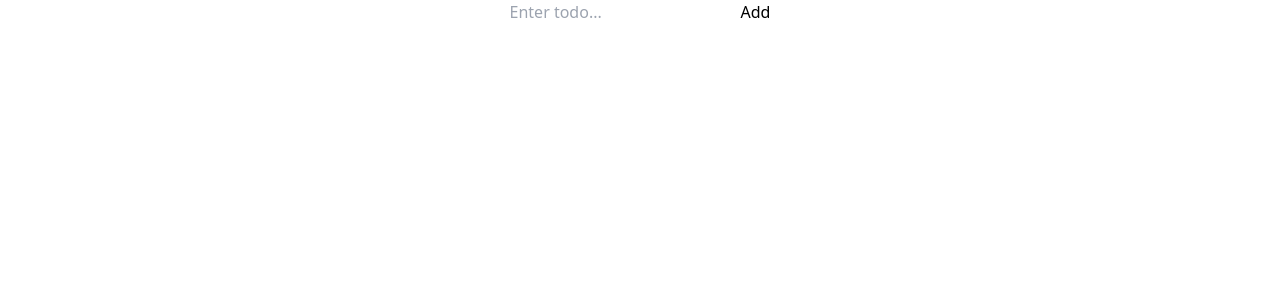
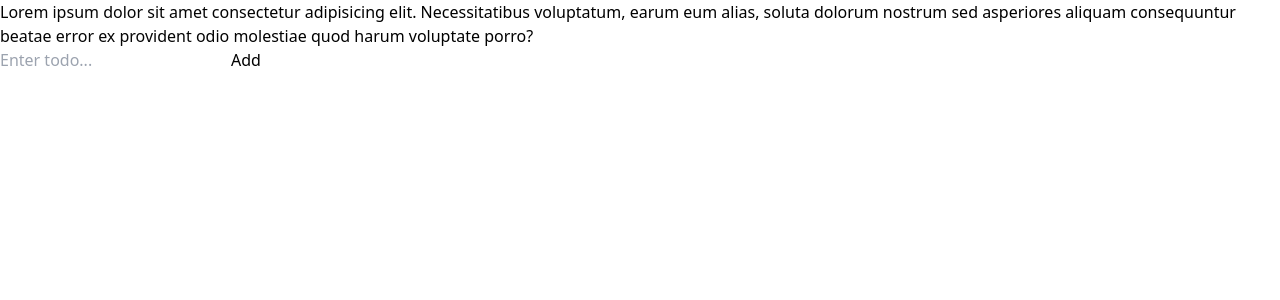
Before and after one commit to AbhinavMishra32/rxai, a React (Vite) app in the folder todoapp/: page / in a window 1280 px wide. Shown: the top 300 px of the page. Built offline with nearby package versions, Linux system fonts and the light colour scheme.

Commit message:
refactor: Update TodoInput component with improved styling and additional content
The TodoInput component has been refactored to include improved styling using tailwind CSS classes. Additionally, lorem ipsum content has been added for testing purposes.

```diff
--- a/todoapp/src/TodoInput.tsx
+++ b/todoapp/src/TodoInput.tsx
@@ -4,7 +4,8 @@ import bg_image from './assets/bg_image.jpg';
 export default function TodoInput(props: any) {
   const { todoValue, setTodoValue, handleAddTodos } = props;
   return (
-    <div style={{ display: 'flex', justifyContent: 'center' }}>
+    <div className="flex justify-center overflow-x-hidden">
+      <p>Lorem ipsum dolor sit amet consectetur adipisicing elit. Necessitatibus voluptatum, earum eum alias, soluta dolorum nostrum sed asperiores aliquam consequuntur beatae error ex provident odio molestiae quod harum voluptate porro?</p>
       <input
         value={todoValue}
         onChange={(e) => {
```
